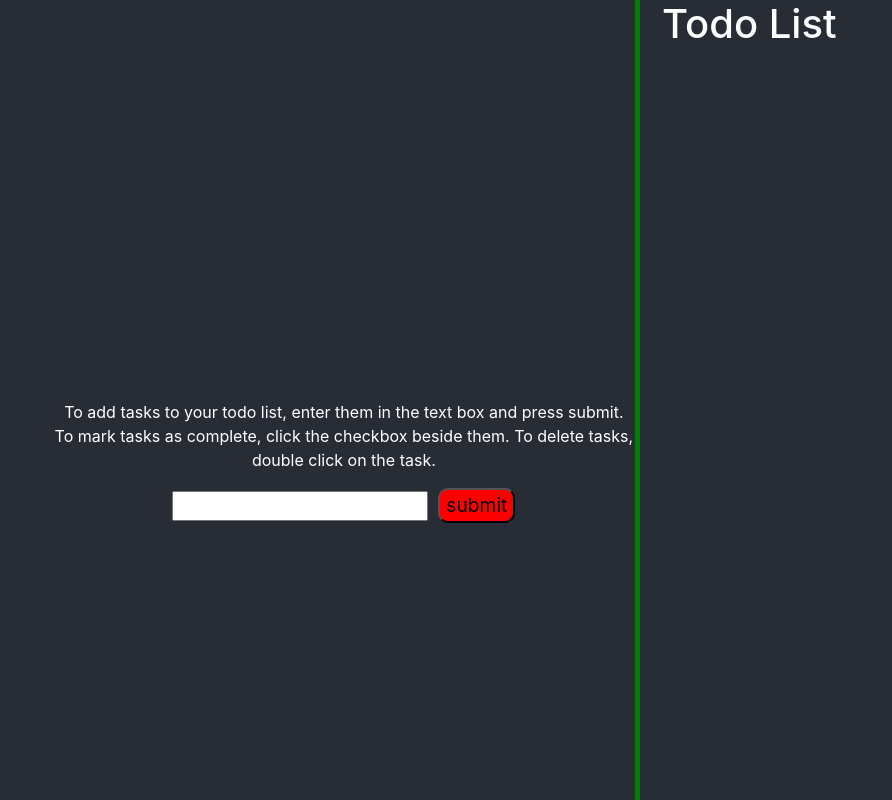
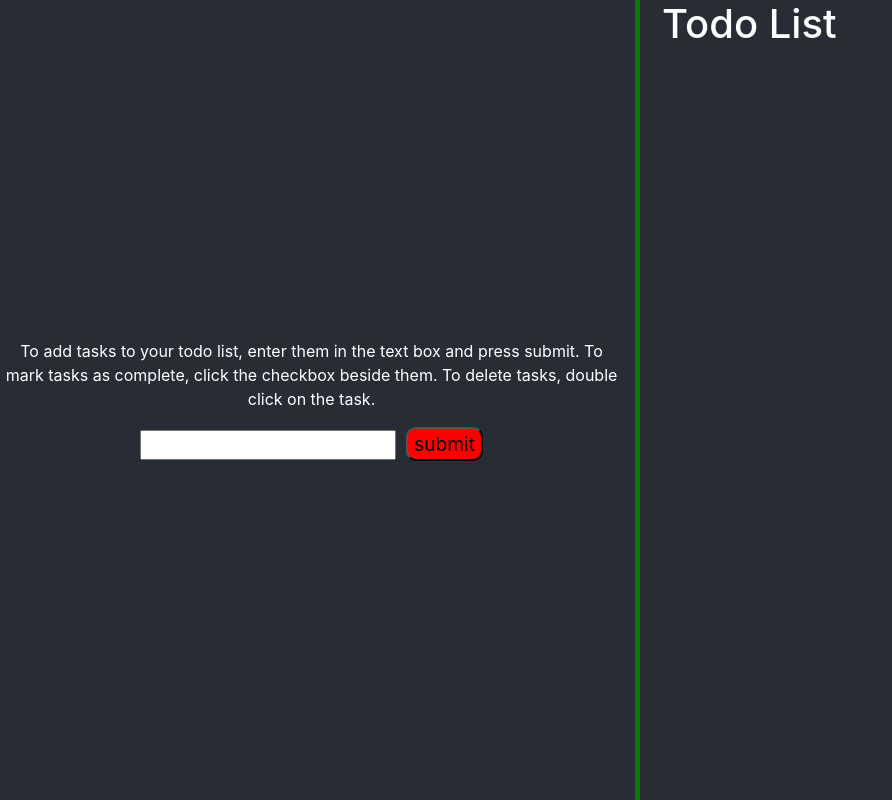
Before and after one commit to CodersforLearning/todo-app-react-APM246, a React (Create React App) app: page / in a window 1280 px wide. Shown: the whole page, without its empty margins (0-892 px from the left). Built offline with nearby package versions, Linux system fonts and the light colour scheme.

Commit message:
removed unnecessary scrollbars and centred contents of left column

```diff
--- a/src/App.css
+++ b/src/App.css
@@ -1,6 +1,7 @@
 body {
   background-color: #282c34;
   color: white;
+  overflow: hidden;
 }
 
 .App {
@@ -9,8 +10,6 @@ body {
 
 .left {
   border-right: 5px solid green;
-  position: relative;
-  height: 100%;
 }
 
 .right {
@@ -19,11 +18,12 @@ body {
   font-size: 2em;
 }
 
-.task-adder {
+.description {
   text-align: center;
-  position: absolute;
-  top: 50%;
-  left: 10%;
+}
+
+.create-tasks {
+  margin: auto;
 }
 
 .submit {
--- a/src/App.js
+++ b/src/App.js
@@ -106,16 +106,20 @@ class App extends React.Component {
   render() {
     return (
       <div className="App row">
-        <div className="col-6 left">
-          <div className="task-adder">
+        <div className="col-6 left d-flex align-items-center justify-content-center">
+          <div className="row row-cols-1">
+            <div className="description col">
               <p> To add tasks to your todo list, enter them in the text box and press
                 submit. To mark tasks as complete, click the checkbox beside them. To delete
                 tasks, double click on the task.
               </p>
+            </div>
+            <div className="create-tasks col d-flex align-items-center justify-content-center">
               <form onSubmit={this.handleSubmit}>
                 <input type="text" value={this.state.value} onChange={this.handleChange} />
                 <input className="submit" type="submit" value="submit" />
               </form>
+            </div>
           </div>
         </div>
         <div className="col-6 right">
```
Lines whose indentation alone changed are shown as unchanged.
